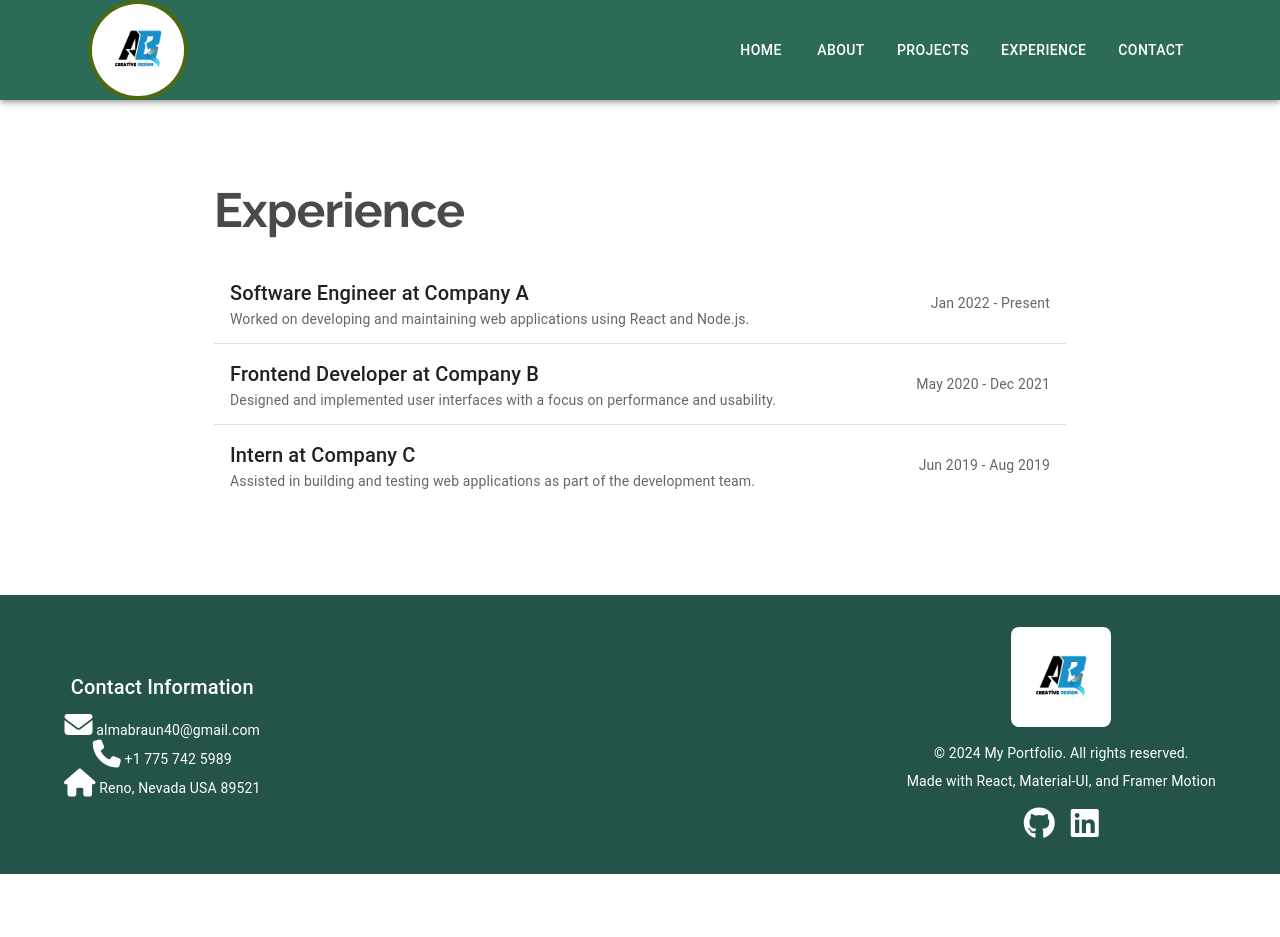
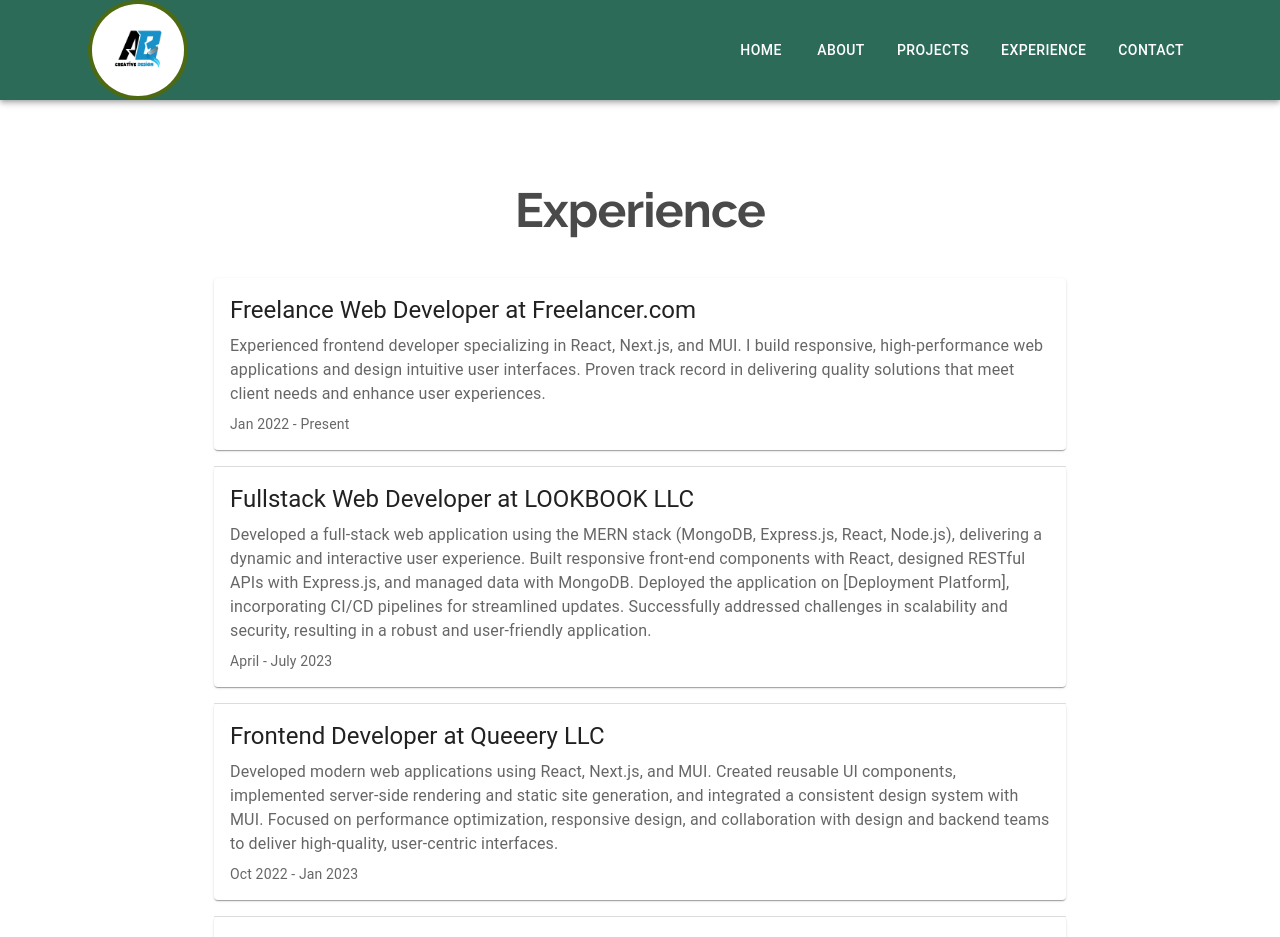
Before and after one commit to ALMA-DEV914/my-portfolio-2024, a React (Create React App) app: page /experience in a window 1280 px wide. Shown: the top 937 px of the page. Before the commit the page ends 874 px from the top, so only its background shows below. Built offline with nearby package versions, Linux system fonts and the light colour scheme.

Commit message:
add expereince section and design

```diff
--- a/src/components/Contact.js
+++ b/src/components/Contact.js
@@ -5,36 +5,48 @@
 const Contact = () => {
   return (
     <Container maxWidth="md" sx={{ py: 4, mt: "50px", mb: "50px" }}>
-      <Typography
-        variant="h1"
-        color="#4A4A4A"
-        sx={{
-          fontWeight: "bold",
-          fontSize: { xs: "2rem", sm: "3rem" }, // Responsive font size
-        }}
-        gutterBottom
-      >
-        Contact Me
-      </Typography>
       <Box
         sx={{
           display: "flex",
           flexDirection: { xs: "column", md: "row" },
-          alignItems: "center",
+          alignItems: { xs: "center", md: "flex-end" },
           gap: 2,
         }}
       >
+        {/* SVG Section */}
         <Box
           sx={{
             flex: 1,
             display: "flex",
             justifyContent: "center",
             alignItems: "center",
+
+            order: { xs: 1, md: 2 }, // Order the SVG to appear on the right on larger screens
           }}
         >
           <MemeSVG width="400" height="400" /> {/* Use your SVG component */}
         </Box>
-        <Box component="form" noValidate autoComplete="off" sx={{ flex: 2 }}>
+
+        {/* Form Section */}
+        <Box
+          component="form"
+          noValidate
+          autoComplete="off"
+          sx={{ flex: 2, order: { xs: 2, md: 1,background: "#F9F9F9", padding:"15px" } }}
+        >
+          <Typography
+            variant="h1"
+            color="#4A4A4A"
+            sx={{
+              fontWeight: "bold",
+              fontSize: { xs: "2rem", sm: "3rem" }, // Responsive font size
+              mb: 2, // Margin bottom to create space below the header
+              textAlign: { xs: "center", md: "right" }, // Align text to the right on larger screens
+            }}
+            gutterBottom
+          >
+            Contact Me
+          </Typography>
           <TextField
             fullWidth
             label="Name"
@@ -55,10 +67,17 @@
             multiline
             rows={4}
           />
-          <Button variant="contained" color="primary" sx={{ mt: 2, background: "#8D6E63",
+          <Button
+            variant="contained"
+            color="primary"
+            sx={{
+              mt: 2,
+              background: "#8D6E63",
               "&:hover": {
                 background: "#6D4C41", // Hover background color
-              }, }}>
+              },
+            }}
+          >
             Send
           </Button>
         </Box>
--- a/src/components/Experience.js
+++ b/src/components/Experience.js
@@ -4,30 +4,51 @@
   Typography,
   List,
   ListItem,
-  ListItemText,
   Divider,
+  Box,
 } from "@mui/material";
+import { styled } from "@mui/system";
 
 const experiences = [
   {
-    title: "Software Engineer at Company A",
+    title: "Freelance Web Developer at Freelancer.com",
     description:
-      "Worked on developing and maintaining web applications using React and Node.js.",
+      "Experienced frontend developer specializing in React, Next.js, and MUI. I build responsive, high-performance web applications and design intuitive user interfaces. Proven track record in delivering quality solutions that meet client needs and enhance user experiences.",
     date: "Jan 2022 - Present",
   },
   {
-    title: "Frontend Developer at Company B",
+    title: "Fullstack Web Developer at LOOKBOOK LLC",
     description:
-      "Designed and implemented user interfaces with a focus on performance and usability.",
-    date: "May 2020 - Dec 2021",
+      "Developed a full-stack web application using the MERN stack (MongoDB, Express.js, React, Node.js), delivering a dynamic and interactive user experience. Built responsive front-end components with React, designed RESTful APIs with Express.js, and managed data with MongoDB. Deployed the application on [Deployment Platform], incorporating CI/CD pipelines for streamlined updates. Successfully addressed challenges in scalability and security, resulting in a robust and user-friendly application.",
+    date: "April - July 2023",
   },
   {
-    title: "Intern at Company C",
+    title: "Frontend Developer at Queeery LLC",
     description:
-      "Assisted in building and testing web applications as part of the development team.",
-    date: "Jun 2019 - Aug 2019",
+      "Developed modern web applications using React, Next.js, and MUI. Created reusable UI components, implemented server-side rendering and static site generation, and integrated a consistent design system with MUI. Focused on performance optimization, responsive design, and collaboration with design and backend teams to deliver high-quality, user-centric interfaces.",
+    date: "Oct 2022 - Jan 2023",
+  },
+  {
+    title: "Bookkeeper - Southwest Employment Agency Singapore",
+    description:
+      "Responsible for recording and maintaining the company's daily financial transactions. Prepare reports for the company owner and trial balances. Introduced and implemented an online bookkeeping system that resulted in accurate and timely accounts records management. Balanced a particularly complicated balance sheet that had one entry missing and was in a state of limbo for three months. Reduced overhead costs by $4000 per month by suggesting the use of alternative energy during peak office hours. Stayed under budget for 15 months by ensuring that petty cash disbursement was minimized.",
+    date: "Jan 2013 - April 2014",
+  },
+  {
+    title: "City Treasurer - Dingalan, Aurora Philippines",
+    description:
+      "Oversaw all financial transactions and fundraising efforts going in or out of an organizing committee. Responsibilities in cash management, liquidity projections, treasury operations, bank relationship management, cash accounting, budget planning, financial reporting, record-keeping, and managing incoming and outgoing funds. Created the most effective, efficient, and accountable administration of all financial and tax collection activities for the city taxpayers. Continue the process of development and improvement of property records that are made easily accessible to other County departments, the general public, and professionals who have a need for the information contained within the treasurer's office.",
+    date: " April 2009 - July 2012",
   },
 ];
+
+const StyledListItem = styled(ListItem)(({ theme }) => ({
+  borderRadius: theme.shape.borderRadius,
+  padding: theme.spacing(2),
+  backgroundColor: theme.palette.background.paper,
+  boxShadow: theme.shadows[1],
+  marginBottom: theme.spacing(2),
+}));
 
 const Experience = () => {
   return (
@@ -36,7 +57,9 @@
         variant="h1"
         sx={{
           fontWeight: "bold",
-          fontSize: { xs: "2rem", sm: "3rem" }, // Responsive font size
+          fontSize: { xs: "2rem", sm: "3rem" },
+          mb: 4,
+          textAlign: "center",
         }}
         color="#4A4A4A"
         gutterBottom
@@ -46,17 +69,19 @@
       <List>
         {experiences.map((experience, index) => (
           <React.Fragment key={index}>
-            <ListItem>
-              <ListItemText
-                primary={experience.title}
-                secondary={experience.description}
-                primaryTypographyProps={{ variant: "h6" }}
-                secondaryTypographyProps={{ variant: "body2" }}
-              />
-              <Typography variant="body2" color="textSecondary">
-                {experience.date}
-              </Typography>
-            </ListItem>
+            <StyledListItem>
+              <Box>
+                <Typography variant="h5" component="div" sx={{ mb: 1 }}>
+                  {experience.title}
+                </Typography>
+                <Typography variant="body1" color="textSecondary">
+                  {experience.description}
+                </Typography>
+                <Typography variant="body2" color="textSecondary" sx={{ mt: 1 }}>
+                  {experience.date}
+                </Typography>
+              </Box>
+            </StyledListItem>
             {index < experiences.length - 1 && <Divider />}
           </React.Fragment>
         ))}
```
